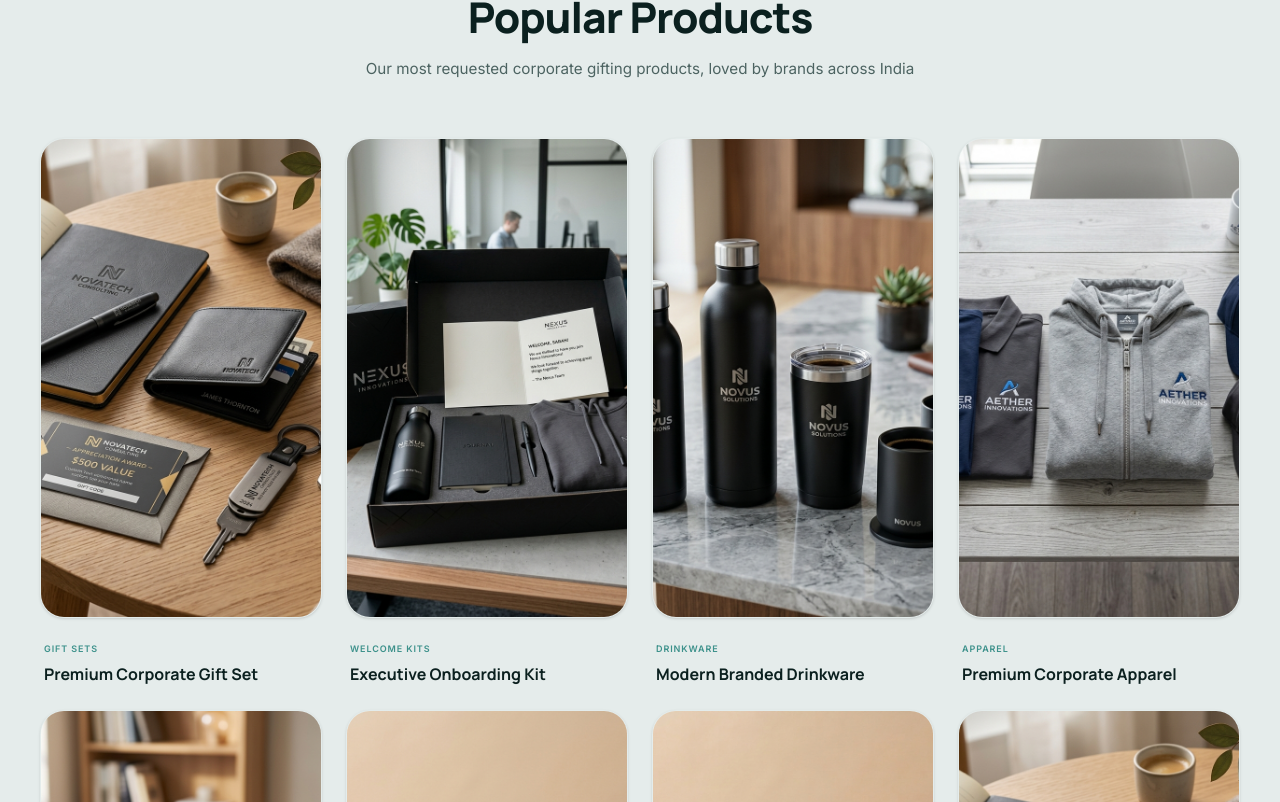
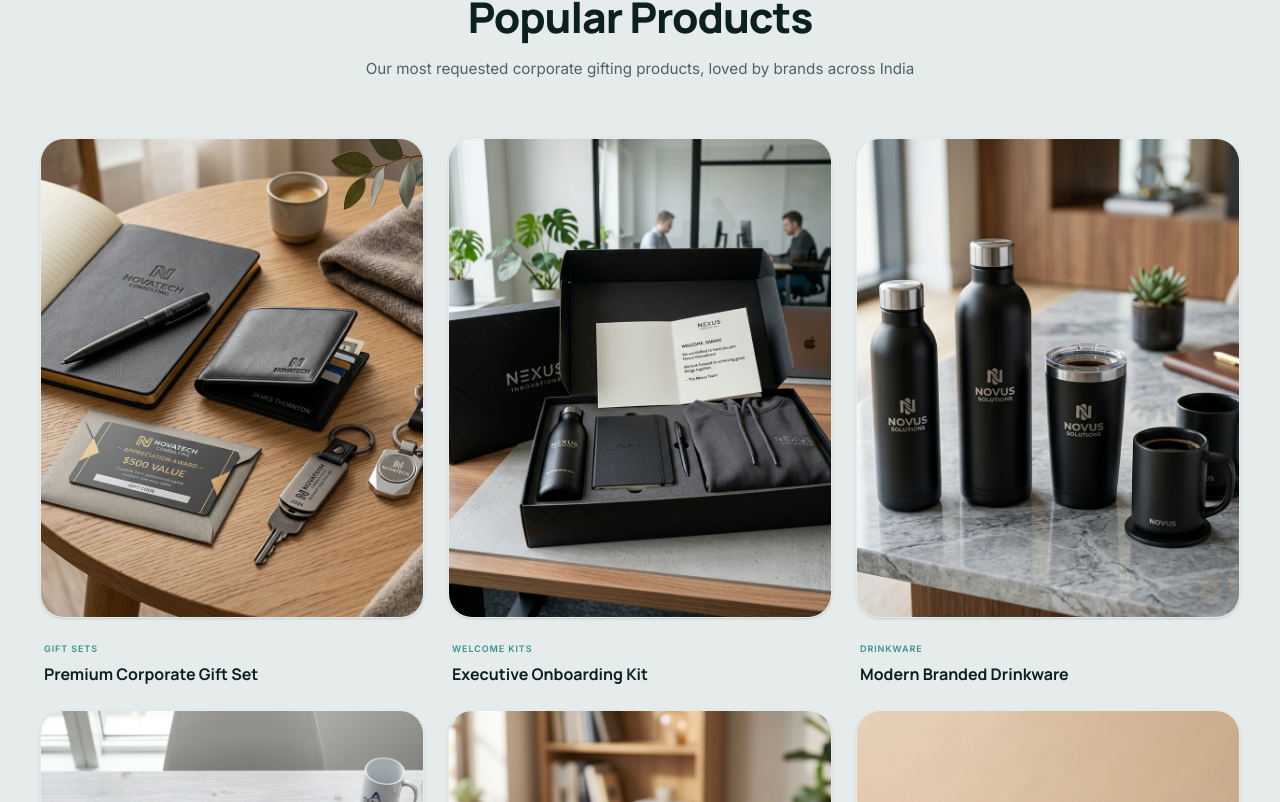
Before and after one commit to Priyanshikhandelwal16/print_dekho, a Next.js app: page / in a window 1280 px wide. Shown: the part 6458-7260 px from the top of the page. Built offline with nearby package versions, Linux system fonts and the light colour scheme.

Commit message:
fixed changes

```diff
--- a/src/app/products/[category]/page.tsx
+++ b/src/app/products/[category]/page.tsx
@@ -214,7 +214,7 @@ export default function CategoryPage() {
       {/* Product Gallery — white */}
       <section className="section-spacing bg-white">
         <div className="container-main">
-          <div className="grid grid-cols-2 md:grid-cols-3 lg:grid-cols-4 gap-4 lg:gap-6">
+          <div className="grid grid-cols-1 sm:grid-cols-2 md:grid-cols-3 lg:grid-cols-4 gap-5 lg:gap-6">
             {category.products.map((product, i) => {
               const name = product.name;
               const img = product.image;
@@ -226,7 +226,7 @@ export default function CategoryPage() {
                   whileInView={{ opacity: 1, y: 0 }}
                   viewport={{ once: true }}
                   transition={{ delay: i * 0.05, ease: [0.22, 1, 0.36, 1] }}
-                  className="group relative h-[360px] lg:h-[420px] rounded-[24px] overflow-hidden border border-border/40 hover:border-accent/30 hover:shadow-2xl transition-all duration-500 bg-stone"
+                  className="group relative w-full max-w-[400px] sm:max-w-none mx-auto h-[280px] sm:h-[360px] lg:h-[420px] rounded-[24px] overflow-hidden border border-border/40 hover:border-accent/30 hover:shadow-2xl transition-all duration-500 bg-stone"
                 >
                   <Image
                     src={img}
--- a/src/app/products/page.tsx
+++ b/src/app/products/page.tsx
@@ -123,7 +123,7 @@ export default function ProductsPage() {
             description="Find the perfect corporate gifting solution for every occasion."
           />
 
-          <div className="grid sm:grid-cols-2 lg:grid-cols-3 gap-5">
+          <div className="grid grid-cols-1 sm:grid-cols-2 lg:grid-cols-3 gap-5">
             {categories.map((cat, i) => (
               <motion.div
                 key={cat.slug}
@@ -131,7 +131,7 @@ export default function ProductsPage() {
                 whileInView={{ opacity: 1, y: 0 }}
                 viewport={{ once: true }}
                 transition={{ delay: i * 0.06, ease: [0.22, 1, 0.36, 1] }}
-                className={cat.span}
+                className={`w-full max-w-[400px] sm:max-w-none mx-auto ${cat.span}`}
               >
                 <Link
                   href={`/products/${cat.slug}`}
--- a/src/components/home/FeaturedProducts.tsx
+++ b/src/components/home/FeaturedProducts.tsx
@@ -35,7 +35,7 @@ export function FeaturedProducts() {
           description="Our most requested corporate gifting products, loved by brands across India"
         />
 
-        <div className="grid grid-cols-1 sm:grid-cols-2 md:grid-cols-3 lg:grid-cols-4 gap-5 lg:gap-6 mt-12">
+        <div className="grid grid-cols-1 sm:grid-cols-2 lg:grid-cols-3 gap-5 lg:gap-6 mt-12">
           {products.map((product, i) => (
             <motion.div
               key={product.name}
@@ -44,7 +44,7 @@ export function FeaturedProducts() {
               initial="hidden"
               whileInView="visible"
               viewport={{ once: true, margin: "-30px" }}
-              className="w-full max-w-[400px] mx-auto"
+              className="w-full max-w-[400px] sm:max-w-none mx-auto"
             >
               <Link href="/products" className="group block">
                 <div className="relative h-[280px] sm:h-[320px] md:h-[380px] lg:h-[480px] rounded-[24px] overflow-hidden bg-cream border border-border/40 hover:border-accent/30 shadow-sm hover:shadow-xl transition-all duration-500">
```
